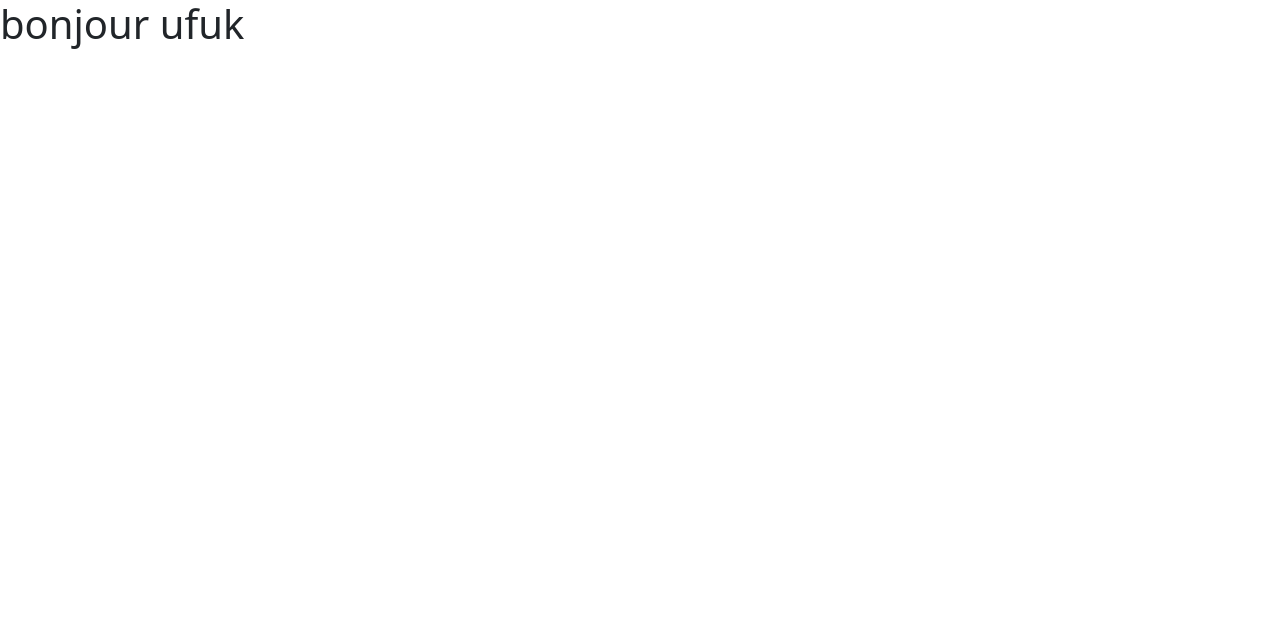
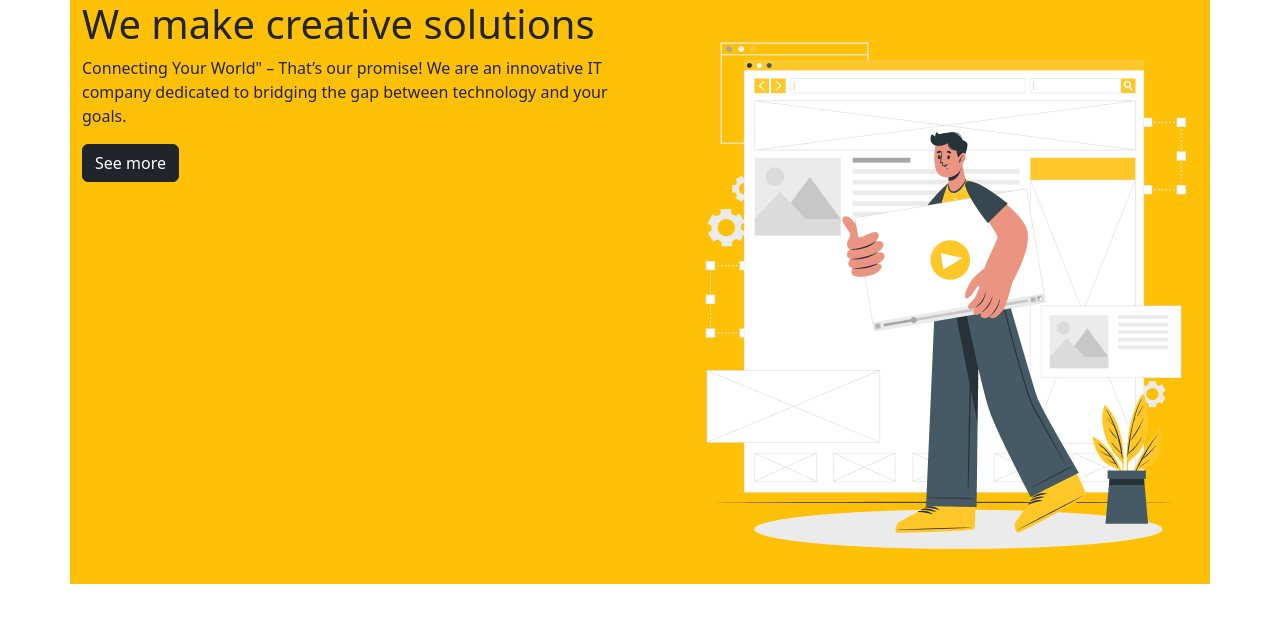
Before and after one commit to Aya-bouraoui/UFUK, a plain HTML site: page index.html in a window 1280 px wide. Drawn offline with nearby package versions, Linux system fonts and the light colour scheme.

Commit message:
merge project with ufuk

```diff
--- a/index.html
+++ b/index.html
@@ -1,7 +1,7 @@
 <!doctype html>
 <html lang="en">
     <head>
-        <title>UFUK</title>
+        <title>Portfolio:BouraouiAya</title>
         <!-- Required meta tags -->
         <meta charset="utf-8" />
         <meta
@@ -23,7 +23,25 @@
             <!-- place navbar here -->
         </header>
         <main>
-            <H1>bonjour ufuk</H1>
+            <!--Start section 1-->
+            <section>
+                <div class="container bg-warning">
+                    <div class="row">
+                        <div class=" col-6">
+                            <h1>We make creative solutions</h1>
+                            <p>Connecting Your World" – That’s our promise!
+                                We are an innovative IT company dedicated
+                                to bridging the gap between technology and your goals.
+                                </p>
+                                <button class="btn btn-dark">See more</button>
+                        </div>
+
+                    <div class="col-6 text-center">
+                        <img src="images/home.png">
+                    </div>
+                 </div>
+                </div>
+            </section>
         </main>
         <footer>
             <!-- place footer here -->
```
Also changed, not shown: images/home.png (added).
